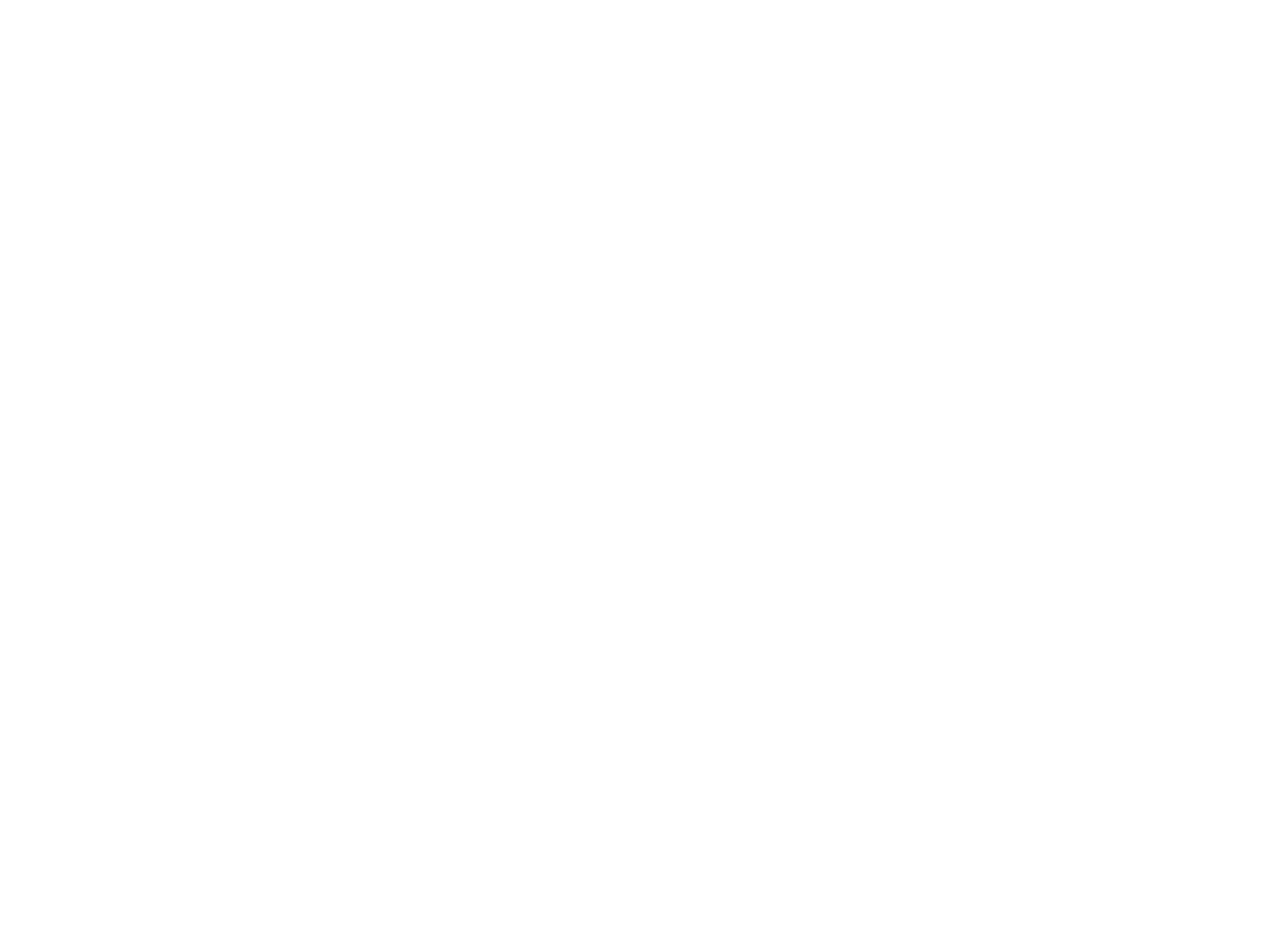
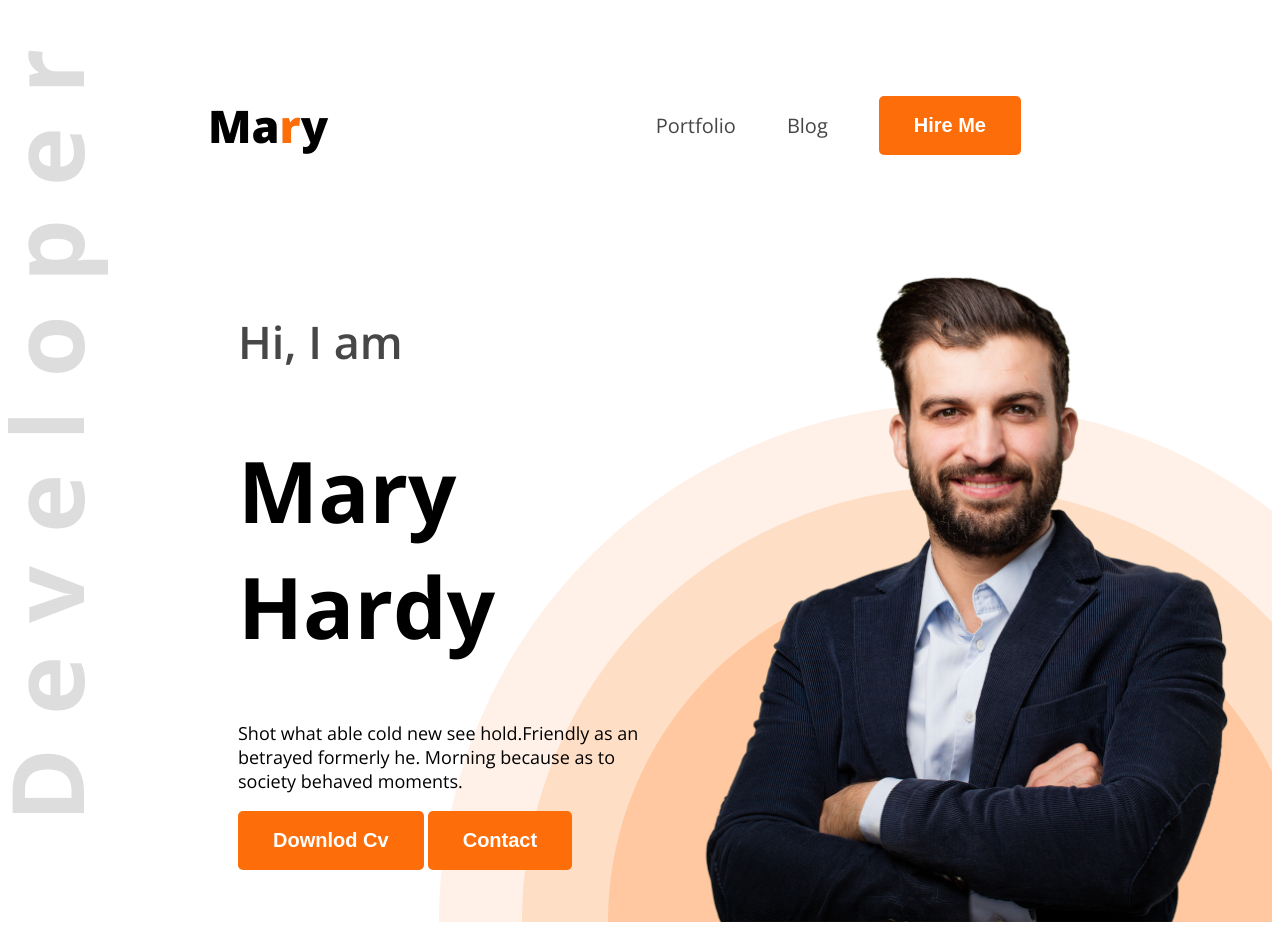
Before and after one commit to sakibnasib/web-developer-port, a plain HTML site: page index.html in a window 1280 px wide. Before the commit the page ends 800 px from the top, so only its background shows below. Drawn offline with nearby package versions, Linux system fonts and the light colour scheme.

Commit message:
added new

```diff
--- a/index.html
+++ b/index.html
@@ -4,10 +4,31 @@
     <meta charset="UTF-8">
     <meta name="viewport" content="width=device-width, initial-scale=1.0">
     <title>web-developer-portfilo</title>
+    <link rel="preconnect" href="https://fonts.googleapis.com">
+<link rel="preconnect" href="https://fonts.gstatic.com" crossorigin>
+<link href="https://fonts.googleapis.com/css2?family=Open+Sans:ital,wght@0,300..800;1,300..800&family=Work+Sans:ital,wght@0,100..900;1,100..900&display=swap" rel="stylesheet">
+    <link rel="stylesheet" href="style.css">
 </head>
-<body>
-    <header>
-
+<body class="open-sans-normal">
+    <header class="header">
+<nav>
+    <h3 class="nav-title">Ma<span class="text-primary">r</span>y</h3>
+    <ul>
+        <li><a class="dark-2" href="">Portfolio</a></li>
+        <li><a  class="dark-2">Blog</a></li>
+        <li><a href=""><button class="btn-primary">Hire Me</button></a></li>
+    </ul>
+</nav>
+<div class="banner">
+    <div class="banner-content">
+<h4 class="banner-greeting dark-2">Hi, I am</h4>
+<h1 class="banner-title">Mary Hardy</h1>
+     <p class="banner-description">Shot what able cold new see hold.Friendly as an betrayed formerly he. Morning because as to society behaved moments.</p>
+     <button class="btn-primary">Downlod Cv</button>
+     <button class="btn-primary">Contact</button>
+    </div>
+    <img class="banner-profile-pic" src="images/hardy.png" alt="">
+</div>
     </header>
     <main>
 
--- /dev/null
+++ b/style.css
@@ -0,0 +1,78 @@
+
+
+.open-sans-normal{
+  font-family: "Open Sans", serif;
+  font-optical-sizing: auto;
+  font-style: normal;
+  font-variation-settings:
+    "wdth" 100;
+}
+/*shared style*/
+.text-primary{
+    color: #FD6E0A;
+}
+.dark-2{
+    color:#474747;
+}
+.btn-primary{
+    background-color: #FD6E0A;
+    font-weight: 700;
+    font-size: 20px;
+    border: none;
+    color: white;
+    padding: 18px 35px;
+    border-radius: 5px;
+}
+/* header */
+.header{
+    background-image: url(images/developer.png), url(images/header_bg.png);
+    background-repeat: no-repeat;
+    background-position: top left, bottom right;
+}
+
+/*nav style*/
+nav ul{
+    display: flex;
+    align-items: center;
+}
+nav{
+    display: flex;
+    align-items: center;
+    justify-content: space-between;
+    margin: 50px 200px;
+}
+.nav-title{
+    font-weight: 800;
+    font-size: 45px;
+}
+nav ul li{
+    list-style: none;
+    margin-right: 51px;
+}
+nav li a{
+    text-decoration: none;
+    font-size: 20px;
+}
+/*banner style */
+.banner{
+    display: flex;
+    justify-content: space-between;
+    margin: 0 35px 0 230px;
+}
+.banner-content{
+    max-width: 580px;
+}
+.banner-greeting{
+    font-size: 45px;
+    font-weight: 600;
+}
+.banner-title{
+    font-weight: bold;
+    font-size: 85px;
+}
+.banner-description{
+    font-size: 18px;
+}
+.banner-profile-pic{
+    width: 580px;
+}
```
